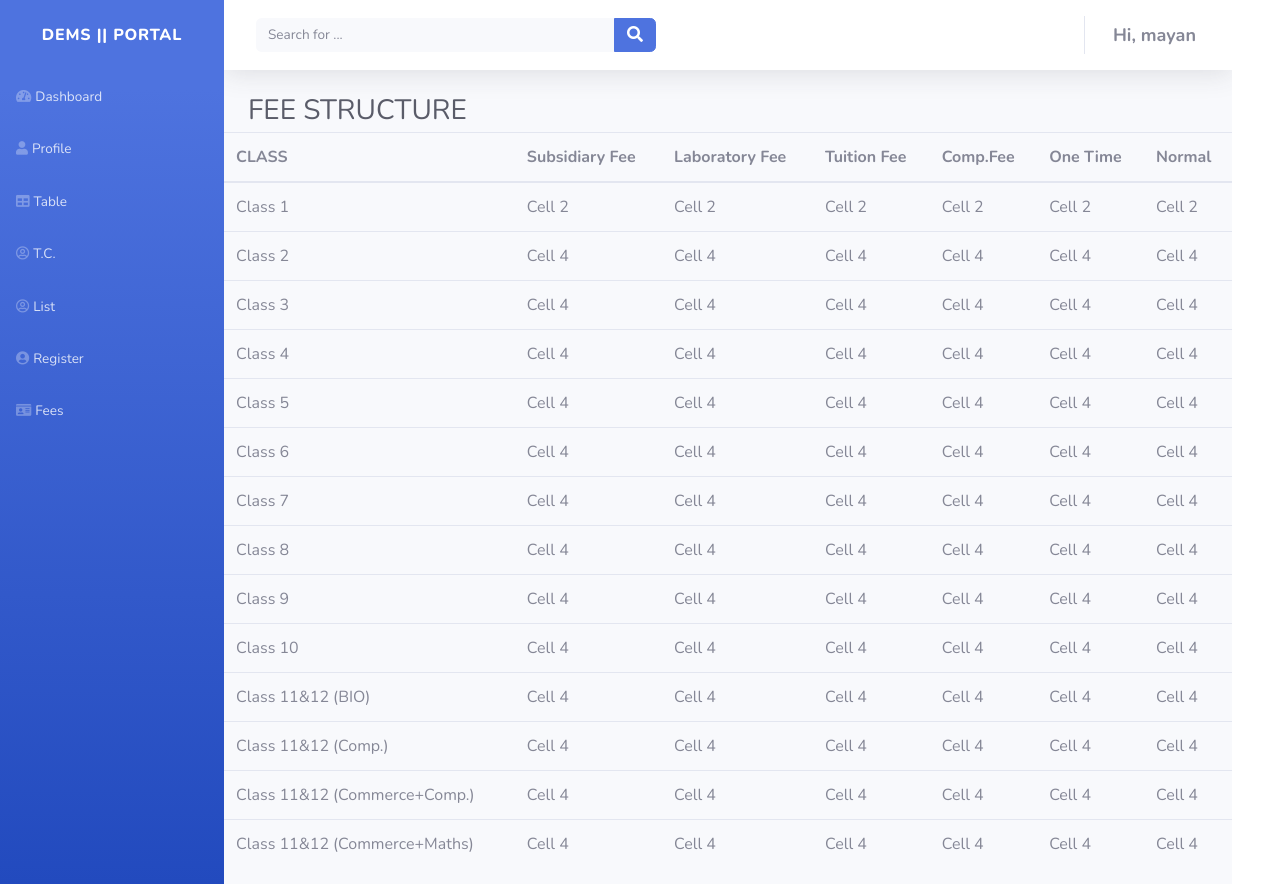
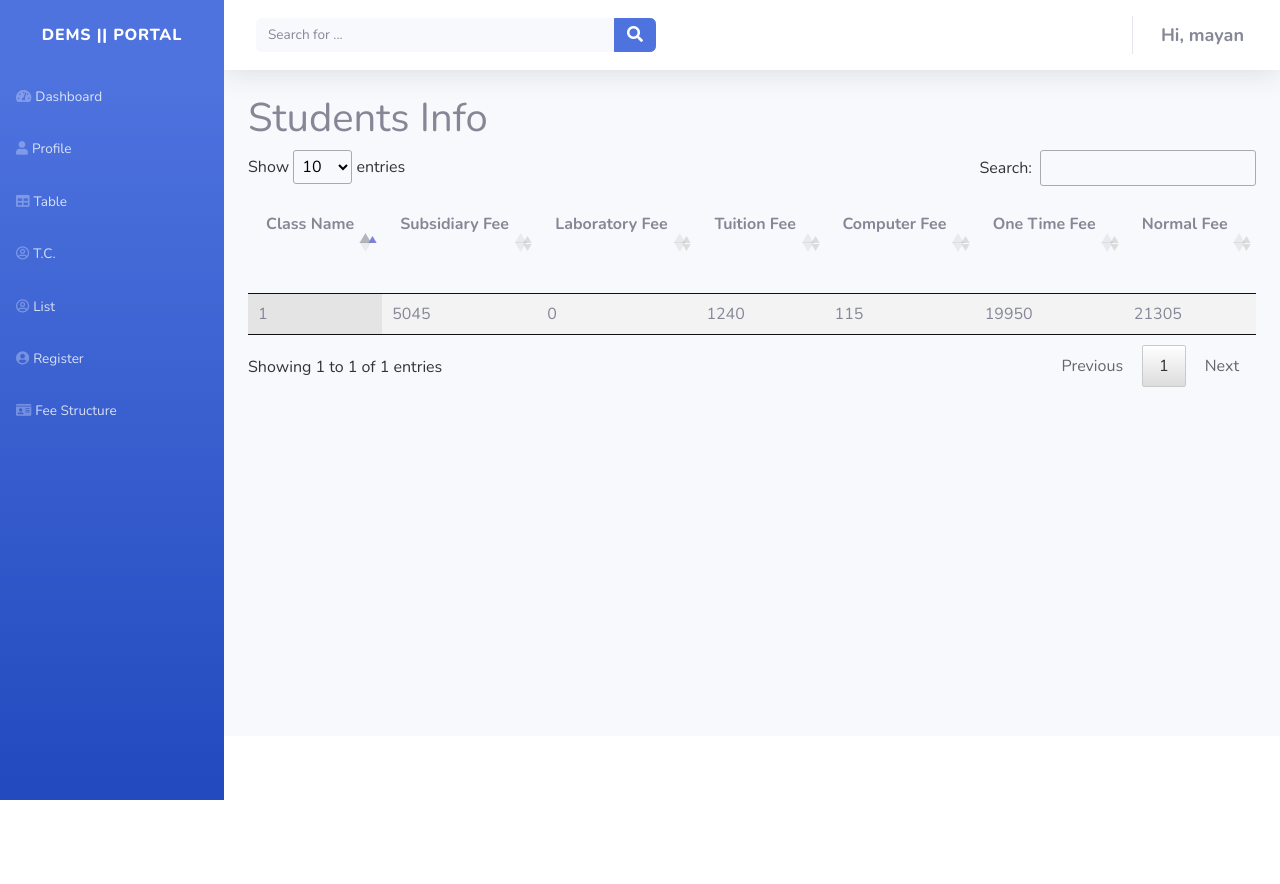
Before and after one commit to mayankmr2-dev/masterstudents.github.io, a Django app: page /feestructure/ in a window 1280 px wide. After the commit the page ends 800 px from the top, so only its background shows below. Run offline with Django 3.2, Linux system fonts and the light colour scheme; a user stored in the database is signed in; data comes from the database, SQL or seed files in the repository; some libraries are stand-ins or nearby versions.

Commit message:
fee structure

```diff
--- a/studentsapp/admin.py
+++ b/studentsapp/admin.py
@@ -21,6 +21,9 @@ class StudentAdmin(ImportExportModelAdmin):
 class Classlist(admin.ModelAdmin):
     list_display = ['name']
 
+class Feestructurelist(admin.ModelAdmin):
+    list_display = ["class_name","subs_fee",'lab_fee','tut_fee','comp_fee','one_time','normal']
+
 # class Studentlist(admin.ModelAdmin):
 
 
@@ -29,7 +32,7 @@ admin.site.site_title = "DEMS Admin Portal"
 admin.site.index_title = "Welcome to DEMS Portal"
 admin.site.register(Class,Classlist)
 admin.site.register(Gender)
-admin.site.register(Fee_structure)
+admin.site.register(Fee_structure,Feestructurelist)
 admin.site.register(Fee_category)
 admin.site.register(Caste)
 admin.site.register(Religion)
--- a/studentsapp/templates/base.html
+++ b/studentsapp/templates/base.html
@@ -42,7 +42,8 @@
                                 class="far fa-user-circle"></i><span>List</span></a></li>
                     <li class="nav-item" role="presentation"><a class="nav-link" href="{% url 'register' %}"><i
                                 class="fas fa-user-circle"></i><span>Register</span></a><a class="nav-link"
-                            href="{% url 'feestructure' %}"><i class="fas fa-id-card"></i><span>Fees</span></a></li>
+                            href="{% url 'feestructure' %}"><i class="fas fa-id-card"></i><span>Fee
+                                Structure</span></a></li>
                 </ul>
                 <div class="text-center d-none d-md-inline"></div>
             </div>
--- a/studentsapp/templates/feestructure.html
+++ b/studentsapp/templates/feestructure.html
@@ -1,155 +1,61 @@
 {% extends 'base.html' %}
+<!-- {% load crispy_forms_tags %} -->
 
 {% load static %}
+{% block title %} Students List {% endblock title %}
+{% comment %} {% block link %}
 
-{% block title %}Fee Structure{% endblock title %}
+{% endblock link %} {% endcomment %}
+{% block content %}
 
-{% block content %}
 <div class="container-fluid">
-    <h3 class="text-dark mb-1">FEE STRUCTURE&nbsp;</h3>
-</div>
+    <h1>Students Info</h1>
     <div class="table-responsive">
-    <table class="table">
+        <!-- <table class="table table-bordered table-light"> -->
+        <table id="bootstrapdatatable" width="100%" class="display">
             <thead>
-            <tr>
-                <th>CLASS</th>
-                <th>Subsidiary Fee</th>
-                <th>Laboratory Fee</th>
-                <th>Tuition Fee</th>
-                <th>Comp.Fee</th>
-                <th>One Time</th>
-                <th>Normal</th>
-            </tr>
+                {% comment %} <th scope="col" style="padding-top: 18px; padding-bottom: 57px;">Sl.No.</th> {% endcomment %}
+                <th scope="col" style="padding-top: 18px; padding-bottom: 57px;">Class Name</th>
+                <th scope="col" style="padding-top: 18px; padding-bottom: 57px;">Subsidiary Fee</th>
+                <th scope="col" style="padding-top: 18px; padding-bottom: 57px;">Laboratory Fee</th>
+                <th scope="col" style="padding-top: 18px; padding-bottom: 57px;">Tuition Fee</th>
+                <th scope="col" style="padding-top: 18px; padding-bottom: 57px;">Computer Fee</th>
+                <th scope="col" style="padding-top: 18px; padding-bottom: 57px;">One Time Fee</th>
+                <th scope="col" style="padding-top: 18px; padding-bottom: 57px;">Normal Fee</th>
             </thead>
             <tbody>
+                {% for instance in fees %}
                 <tr>
-                <td>Class 1</td>
-                <td>Cell 2</td>
-                <td>Cell 2</td>
-                <td>Cell 2</td>
-                <td>Cell 2</td>
-                <td>Cell 2</td>
-                <td>Cell 2</td>
+                    {% comment %} <td scope="row">{{forloop.counter}}</td> {% endcomment %}
+                    <td scope="row">{{instance.class_name}}</td>
+                    <td scope="row">{{instance.subs_fee}}</td>
+                    <td scope="row">{{instance.lab_fee}}</td>
+                    <td scope="row">{{instance.tut_fee}}</td>
+                    <td scope="row">{{instance.comp_fee}}</td>
+                    <td scope="row">{{instance.one_time}}</td>
+                    <td scope="row">{{instance.normal}}</td>
                 </tr>
-            <tr>
-                <td>Class 2</td>
-                <td>Cell 4</td>
-                <td>Cell 4</td>
-                <td>Cell 4</td>
-                <td>Cell 4</td>
-                <td>Cell 4</td>
-                <td>Cell 4</td>
-            </tr>
-            <tr>
-                <td>Class 3</td>
-                <td>Cell 4</td>
-                <td>Cell 4</td>
-                <td>Cell 4</td>
-                <td>Cell 4</td>
-                <td>Cell 4</td>
-                <td>Cell 4</td>
-            </tr>
-            <tr>
-                <td>Class 4</td>
-                <td>Cell 4</td>
-                <td>Cell 4</td>
-                <td>Cell 4</td>
-                <td>Cell 4</td>
-                <td>Cell 4</td>
-                <td>Cell 4</td>
-            </tr>
-            <tr>
-                <td>Class 5</td>
-                <td>Cell 4</td>
-                <td>Cell 4</td>
-                <td>Cell 4</td>
-                <td>Cell 4</td>
-                <td>Cell 4</td>
-                <td>Cell 4</td>
-            </tr>
-            <tr>
-                <td>Class 6</td>
-                <td>Cell 4</td>
-                <td>Cell 4</td>
-                <td>Cell 4</td>
-                <td>Cell 4</td>
-                <td>Cell 4</td>
-                <td>Cell 4</td>
-            </tr>
-            <tr>
-                <td>Class 7</td>
-                <td>Cell 4</td>
-                <td>Cell 4</td>
-                <td>Cell 4</td>
-                <td>Cell 4</td>
-                <td>Cell 4</td>
-                <td>Cell 4</td>
-            </tr>
-            <tr>
-                <td>Class 8</td>
-                <td>Cell 4</td>
-                <td>Cell 4</td>
-                <td>Cell 4</td>
-                <td>Cell 4</td>
-                <td>Cell 4</td>
-                <td>Cell 4</td>
-            </tr>
-            <tr>
-                <td>Class 9</td>
-                <td>Cell 4</td>
-                <td>Cell 4</td>
-                <td>Cell 4</td>
-                <td>Cell 4</td>
-                <td>Cell 4</td>
-                <td>Cell 4</td>
-            </tr>
-            <tr>
-                <td>Class 10</td>
-                <td>Cell 4</td>
-                <td>Cell 4</td>
-                <td>Cell 4</td>
-                <td>Cell 4</td>
-                <td>Cell 4</td>
-                <td>Cell 4</td>
-            </tr>
-            <tr>
-                <td>Class 11&amp;12 (BIO)</td>
-                <td>Cell 4</td>
-                <td>Cell 4</td>
-                <td>Cell 4</td>
-                <td>Cell 4</td>
-                <td>Cell 4</td>
-                <td>Cell 4</td>
-            </tr>
-            <tr>
-                <td>Class 11&amp;12 (Comp.)</td>
-                <td>Cell 4</td>
-                <td>Cell 4</td>
-                <td>Cell 4</td>
-                <td>Cell 4</td>
-                <td>Cell 4</td>
-                <td>Cell 4</td>
-            </tr>
-            <tr>
-                <td>Class 11&amp;12 (Commerce+Comp.)</td>
-                <td>Cell 4</td>
-                <td>Cell 4</td>
-                <td>Cell 4</td>
-                <td>Cell 4</td>
-                <td>Cell 4</td>
-                <td>Cell 4</td>
-            </tr>
-            <tr>
-                <td>Class 11&amp;12 (Commerce+Maths)</td>
-                <td>Cell 4</td>
-                <td>Cell 4</td>
-                <td>Cell 4</td>
-                <td>Cell 4</td>
-                <td>Cell 4</td>
-                <td>Cell 4</td>
-            </tr>
+                {% endfor %}
             </tbody>
         </table>
     </div>
 </div>
 {% endblock content %}
+{% block script %}
+<script>
+    $(document).ready(function () {
+        $("#bootstrapdatatable").DataTable();
+    });
+
+</script>
+<!-- <script>
+    $(document).ready(function () {
+        $('#bootstrapdatatable').DataTable({
+            dom: 'Bfrtip',
+            buttons: [
+                'copy', 'csv', 'excel', 'pdf', 'print'
+            ]
+        });
+    });
+</script> -->
+{% endblock script %}
--- a/studentsapp/views.py
+++ b/studentsapp/views.py
@@ -81,7 +81,12 @@ def tc(request):
 
 @login_required(login_url='/login')
 def feestructure(request):
-    return render(request, 'feestructure.html')
+    fees = Fee_structure.objects.all()
+    # print(student)
+    context = {
+        "fees":fees
+    }
+    return render(request, 'feestructure.html',context)
 
 @login_required(login_url='/login')
 def classfee(request):
```
Lines whose indentation alone changed are shown as unchanged.
